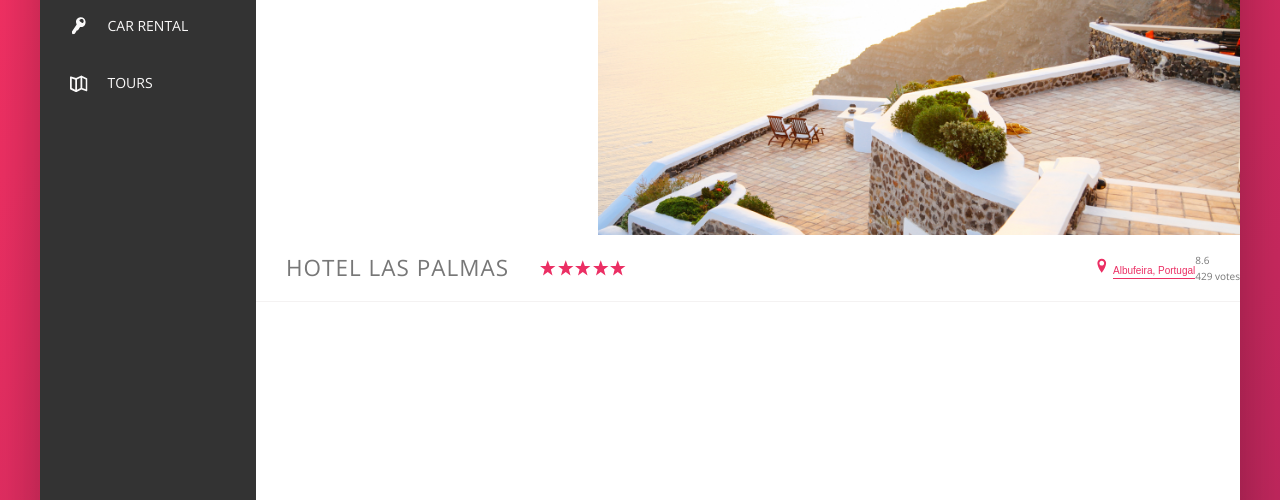
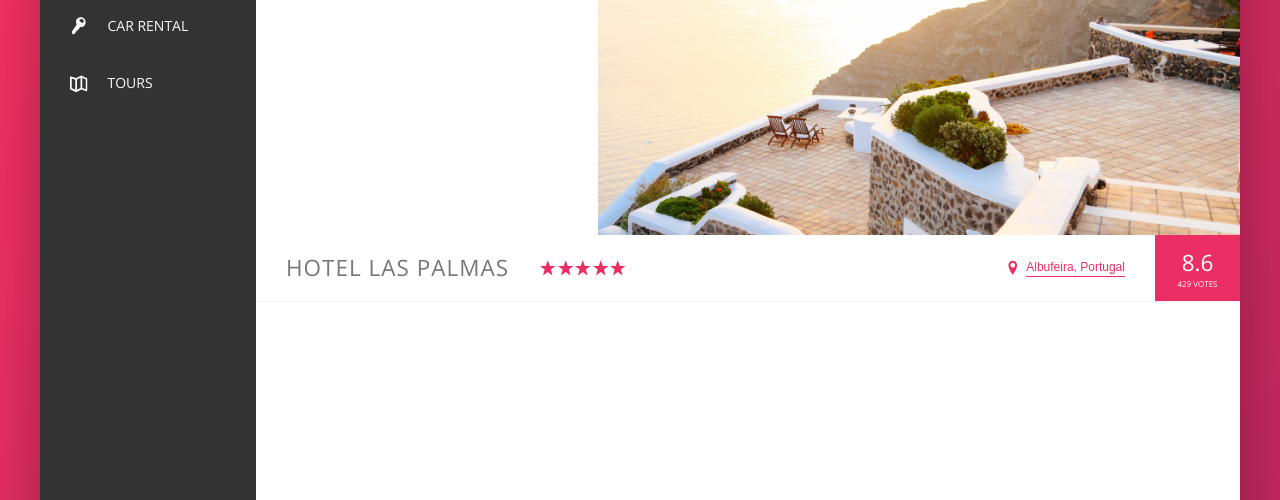
Before and after one commit to Anton533/trillo, a website: page index.html in a window 1280 px wide. Shown: the part 300-800 px from the top of the page. Drawn offline with nearby package versions, Linux system fonts and the light colour scheme.

Commit message:
building the hotel overview - part 2

```diff
--- a/sass/components/_btn-inline.scss
+++ b/sass/components/_btn-inline.scss
@@ -12,4 +12,25 @@
   &:hover {
     color: var(--color-grey-dark-1);
   }
+
+  &:focus {
+    outline: none;
+    animation: pulsate 1s infinite;
+  }
 }
+
+@keyframes pulsate {
+  0% {
+    transform: scale(1);
+    box-shadow: none;
+  }
+
+  50% {
+    transform: scale(1.05);
+    box-shadow: 0 1rem 4rem rgba($color-black, 0.25);
+  }
+  100% {
+    transform: scale(1);
+    box-shadow: none;
+  }
+}
--- a/sass/components/_overview.scss
+++ b/sass/components/_overview.scss
@@ -24,12 +24,35 @@
   }
 
   &__location {
+    font-size: 1.2rem;
+    display: flex;
+    align-items: center;
+    align-self: stretch;
+  }
+
+  &__icon-location {
+    margin-right: 0.5rem;
   }
 
   &__rating {
+    background-color: var(--color-primary);
+    color: var(--color-white);
+    margin-left: 3rem;
+    padding: 0rem 2.25rem;
+    align-self: stretch;
+
+    display: flex;
+    flex-direction: column;
+    align-items: center;
+    justify-content: center;
     &-average {
+      font-size: 2.25rem;
+      font-weight: 300;
+      margin-bottom: -3px;
     }
     &-count {
+      font-size: 0.8rem;
+      text-transform: uppercase;
     }
   }
 }
```
Also changed, not shown: css/style.css.
